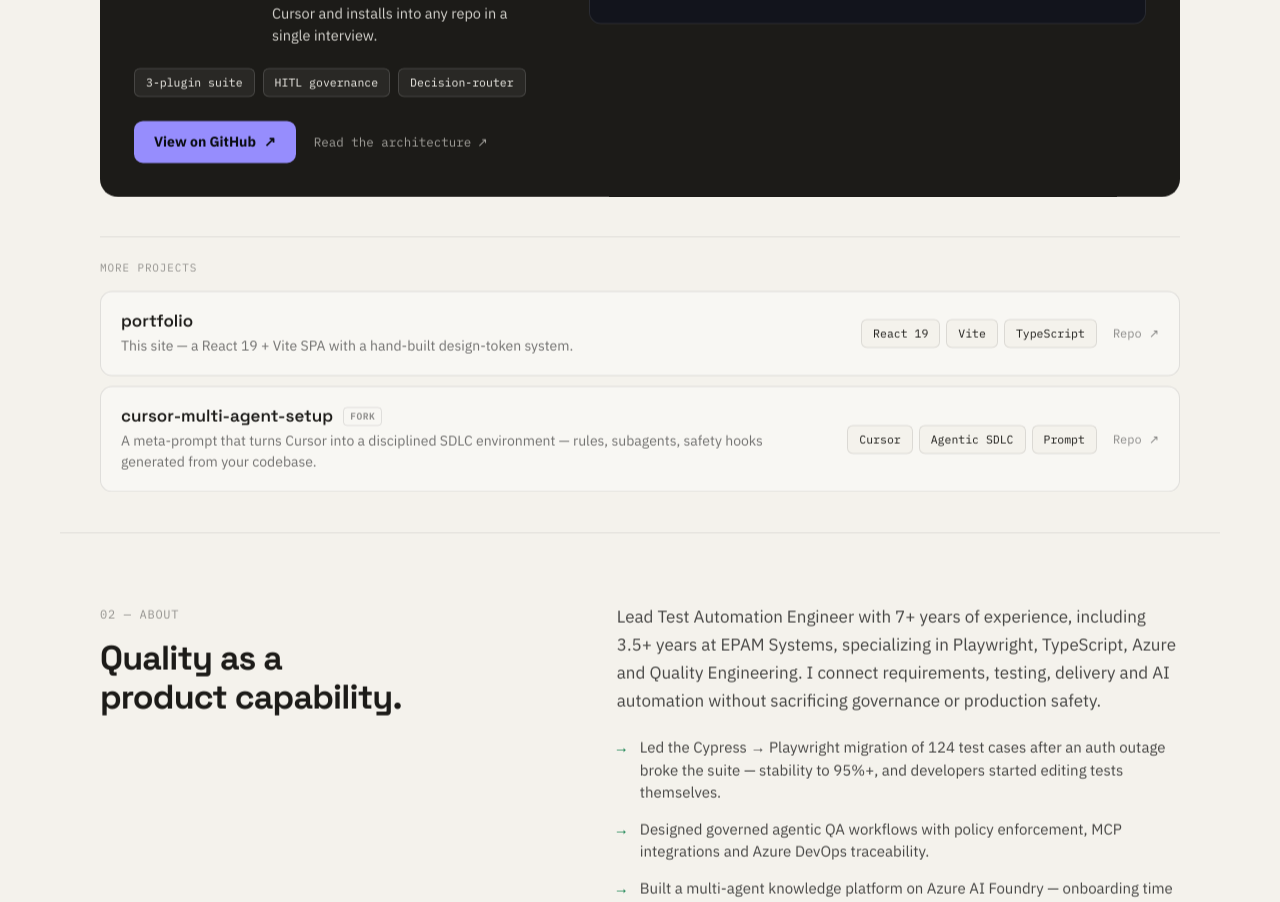
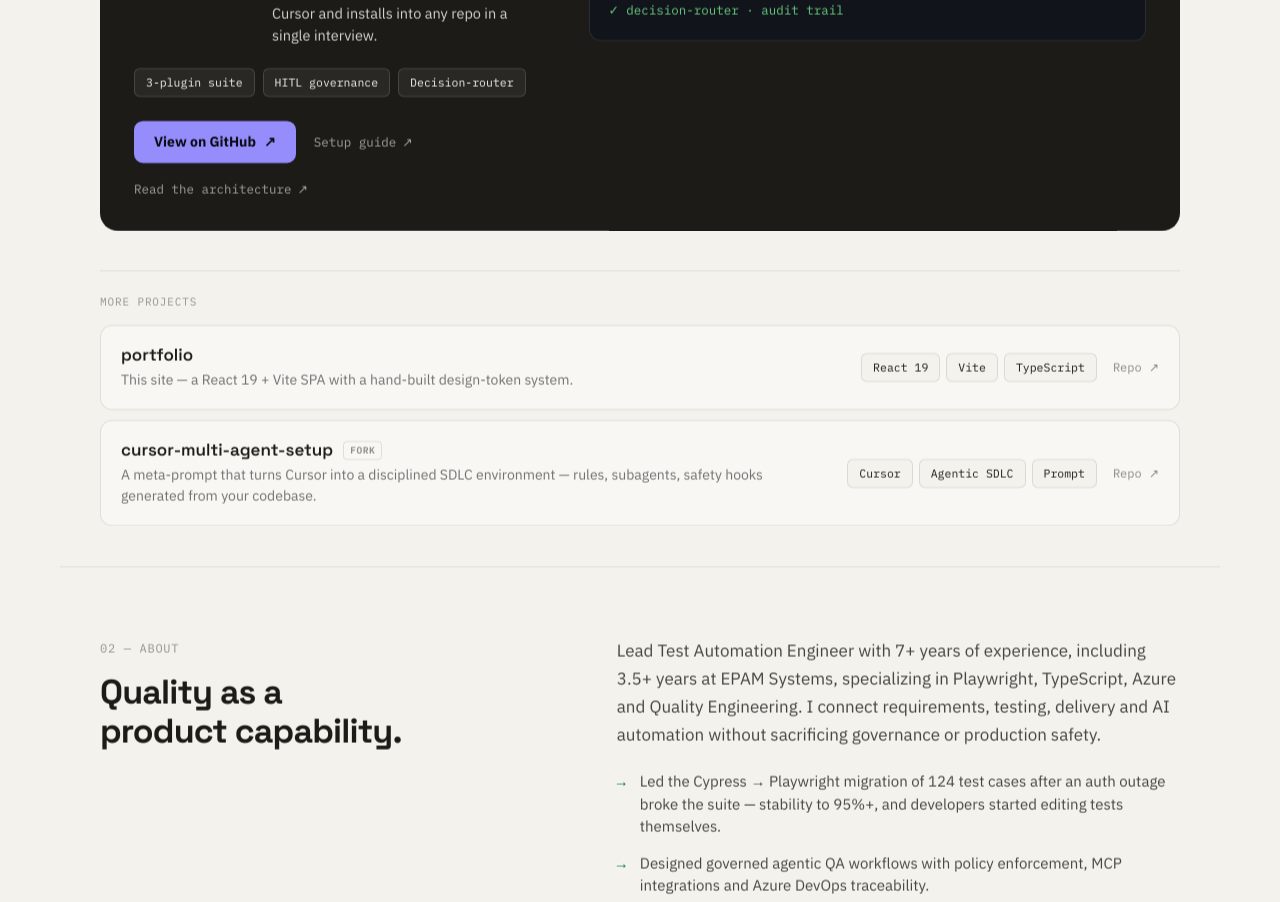
Before and after one commit to Jarroslav/portfolio, a React (Vite) app: page / in a window 1280 px wide. Shown: the part 3560-4462 px from the top of the page. Built offline with nearby package versions, Linux system fonts and the light colour scheme.

Commit message:
feat(work): link the agentic-os role-based setup guide from the card

```diff
--- a/src/components/Work/HighlightAgenticOS.tsx
+++ b/src/components/Work/HighlightAgenticOS.tsx
@@ -67,6 +67,14 @@ export function HighlightAgenticOS() {
             View on GitHub <span className="glyph">↗</span>
           </a>
           <a
+            href="https://jarroslav.github.io/agentic-os/setup/"
+            target="_blank"
+            rel="noopener"
+            className="card__arch"
+          >
+            Setup guide <span className="glyph">↗</span>
+          </a>
+          <a
             href="https://github.com/Jarroslav/agentic-os/blob/main/docs/PRINCIPLES.md"
             target="_blank"
             rel="noopener"
```
